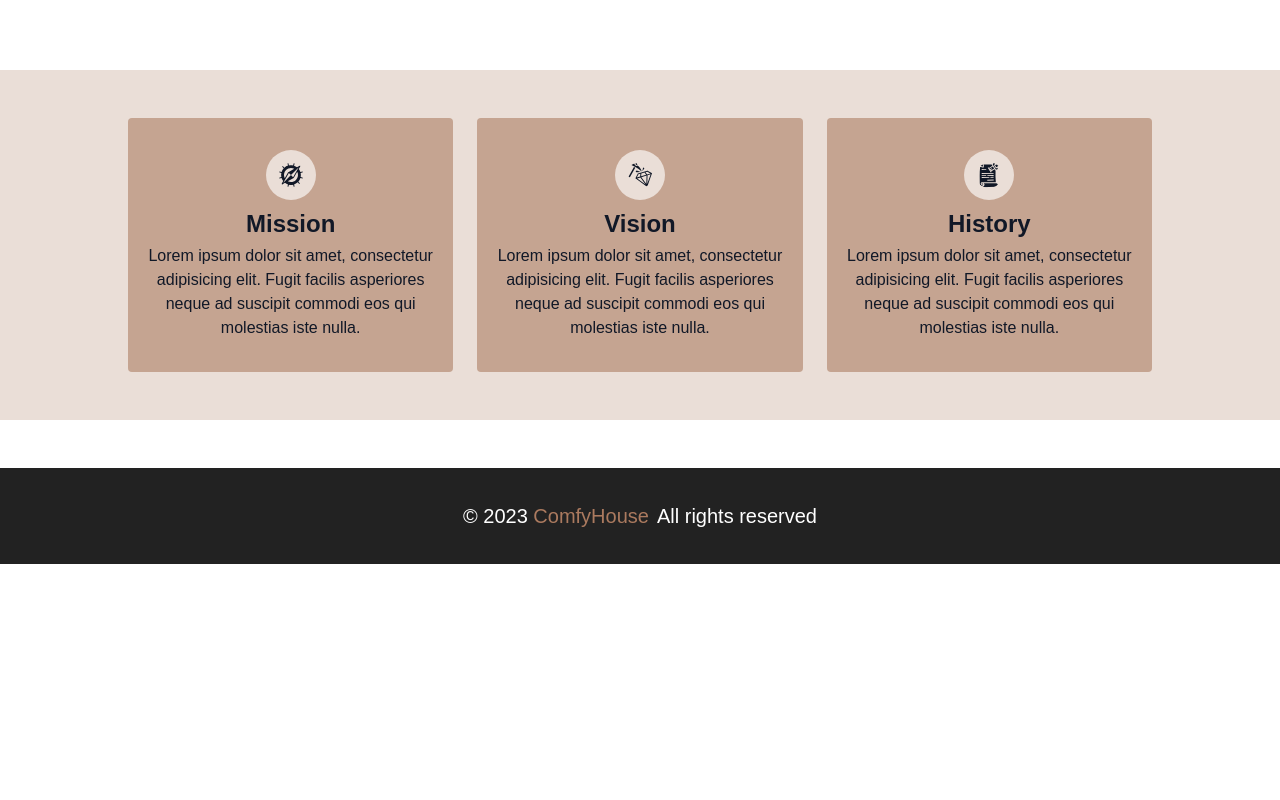
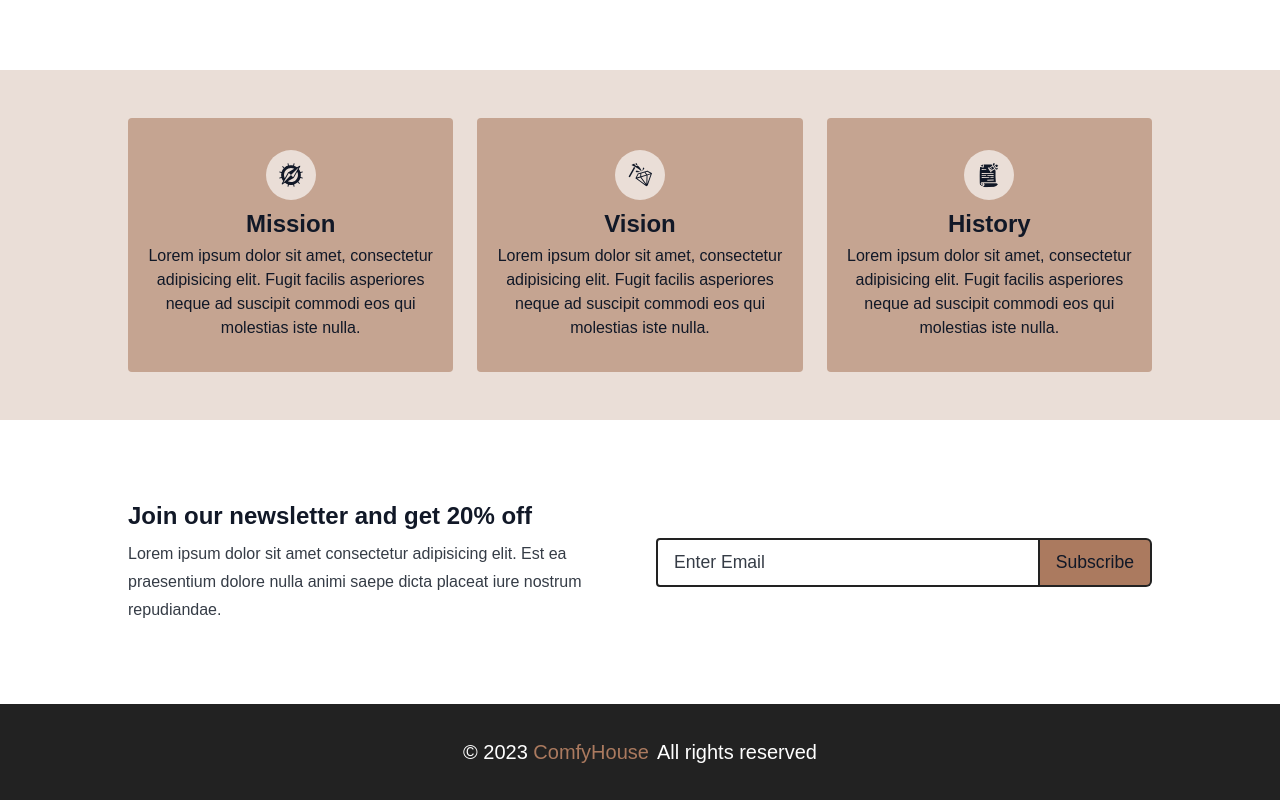
Before and after one commit to margusliinev/react-projects, a React (Vite) app in the folder 02-comfy-house/: page / in a window 1280 px wide. Shown: the part 702-1502 px from the top of the page. Before the commit the page ends 1266 px from the top, so only its background shows below. Built offline with nearby package versions, Linux system fonts and the light colour scheme; a web font is replaced by a local one.

Commit message:
contact section finished

```diff
--- a/02-comfy-house/src/main.scss
+++ b/02-comfy-house/src/main.scss
@@ -659,5 +659,69 @@ section {
     }
 }
 
+.home-page-contact {
+    width: 100%;
+    display: grid;
+    place-items: center;
+    padding: 2rem 0;
+    margin-bottom: 3rem;
+}
+
+.home-page-contact-container {
+    max-width: $width-md;
+    margin: 0 auto;
+    width: 90vw;
+    display: grid;
+    grid-template-columns: 1fr;
+    row-gap: 1.5rem;
+}
+
+.contact-info {
+    h5 {
+        margin-bottom: 0.5rem;
+    }
+    p {
+        line-height: 1.75;
+        color: darken($colorGray, 10%);
+    }
+}
+
+.contact-form {
+    display: flex;
+    .contact-form-input {
+        border: 2px solid #222;
+        border-radius: $radius-sm;
+        border-top-right-radius: 0;
+        border-bottom-right-radius: 0;
+        flex: auto;
+        font-size: 1.1rem;
+        padding-left: 1rem;
+    }
+    .contact-form-input::placeholder {
+        color: darken($colorGray, 10%);
+    }
+    .submit-btn {
+        border-top-left-radius: 0;
+        border-bottom-left-radius: 0;
+        border: 2px solid #222;
+        border-left: 0px;
+        flex: none;
+        color: $colorDark;
+        font-size: 1.1rem;
+    }
+    .submit-btn:hover {
+        background-color: $colorPrimary6;
+    }
+}
+
+@media screen and (min-width: $width-xl) {
+    .home-page-contact-container {
+        max-width: $width-lg;
+        grid-template-columns: 1fr 1fr;
+        align-items: center;
+        column-gap: 2rem;
+    }
+}
+
 /* END */
 /* ==================================================================================================== */
--- a/02-comfy-house/src/pages/HomePage.jsx
+++ b/02-comfy-house/src/pages/HomePage.jsx
@@ -38,6 +38,20 @@ const HomePage = () => {
                     </article>
                 </div>
             </div>
+            <div className='home-page-contact'>
+                <div className='home-page-contact-container'>
+                    <div className='contact-info'>
+                        <h5>Join our newsletter and get 20% off</h5>
+                        <p>Lorem ipsum dolor sit amet consectetur adipisicing elit. Est ea praesentium dolore nulla animi saepe dicta placeat iure nostrum repudiandae.</p>
+                    </div>
+                    <form className='contact-form'>
+                        <input type='email' placeholder='Enter Email' className='contact-form-input' />
+                        <button type='submit' className='btn submit-btn'>
+                            Subscribe
+                        </button>
+                    </form>
+                </div>
+            </div>
         </section>
     );
 };
```
